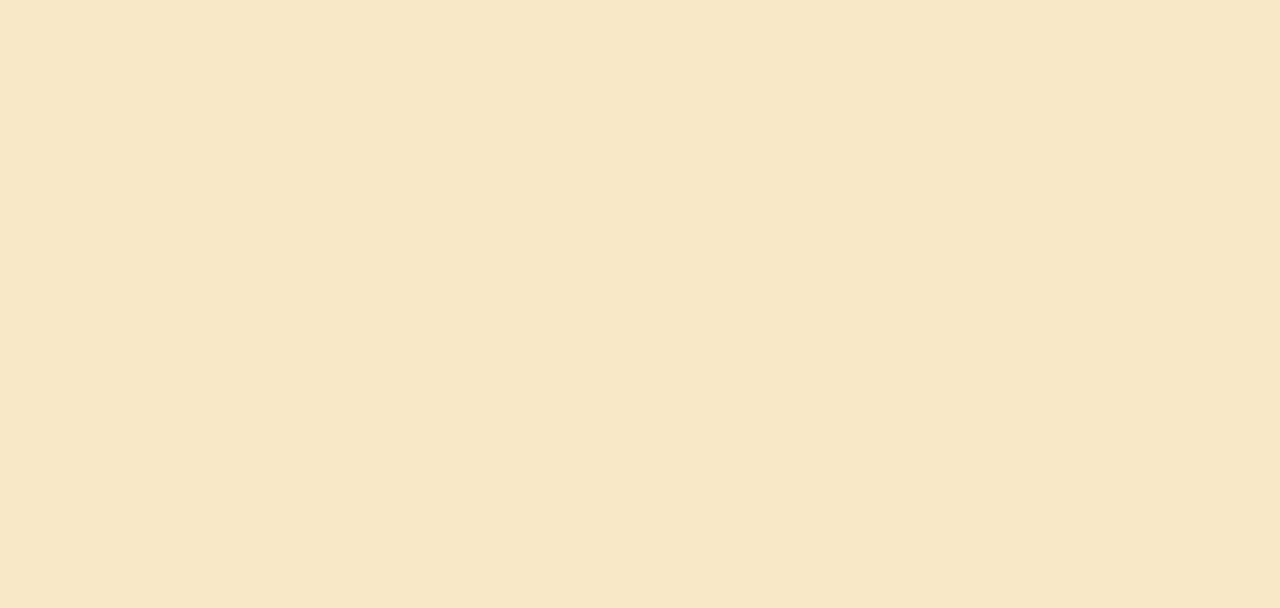
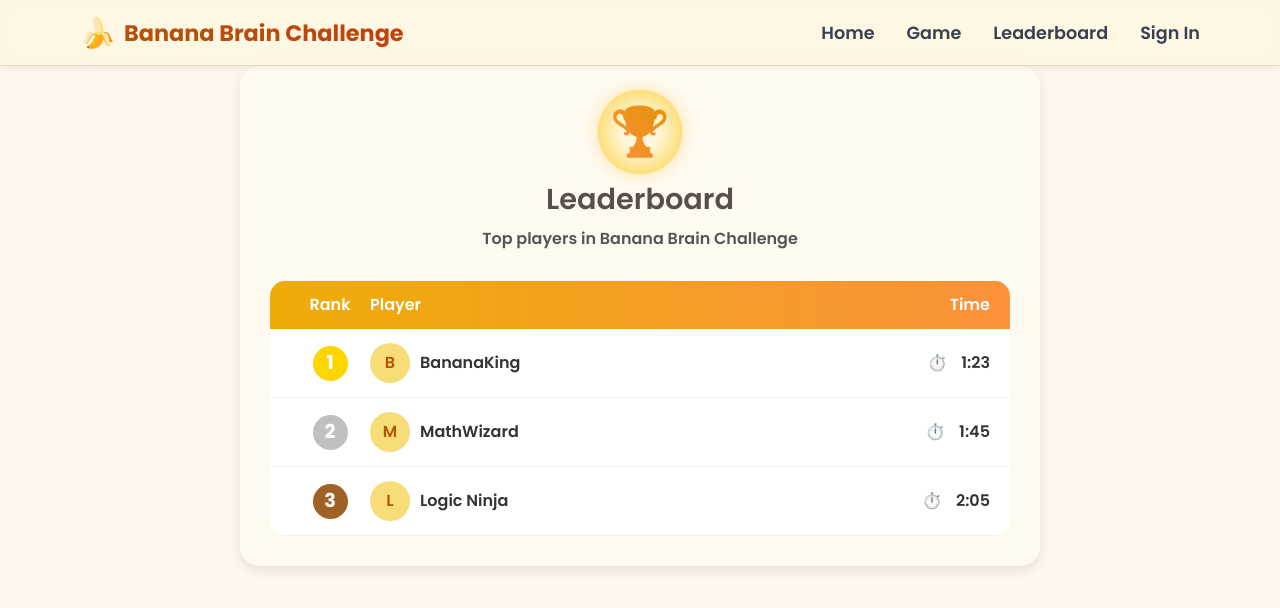
Before and after one commit to Pranal1313/BananaReact, a React (Vite) app: page /Leaderboard in a window 1280 px wide. Before the commit this address had no page. Shown: the top 608 px of the page. Built offline with nearby package versions, Linux system fonts and the light colour scheme.

Commit message:
Completed Leaderboard UI

```diff
--- a/src/App.jsx
+++ b/src/App.jsx
@@ -97,7 +97,7 @@ export default function App() {
                 </li>
                 <li className="flex items-start gap-3">
                   <span className="text-yellow-600 mt-1">•</span>
-                  <span>For each wrong answer, a <strong>+5 second penalty</strong> will be added to your total time.</span>
+                  <span>For each wrong answer, a <strong>+15 second penalty</strong> will be added to your total time.</span>
                 </li>
                 <li className="flex items-start gap-3">
                   <span className="text-yellow-600 mt-1">•</span>
@@ -105,7 +105,7 @@ export default function App() {
                 </li>
               </ul>
               <p className="text-center text-lg pt-4 font-normal">
-                💡 Think fast, stay sharp, and aim for the fastest brain! ⚡
+                💡 Think fast, stay sharp, and aim for the leaderboard ! ⚡
               </p>
             </div>
           </Card>
--- a/src/components/Game.jsx
+++ b/src/Game.jsx
@@ -1,6 +1,6 @@
 import React, { useEffect, useState } from "react";
 import axios from "axios";
-import Navbar from "../components/Navbar";
+import Navbar from "./components/Navbar";
 import "./Game.css";
 
 export default function Game() {
--- /dev/null
+++ b/src/Leaderboard.css
@@ -0,0 +1,189 @@
+/* === Page Background === */
+
+.leaderboard-page {
+    min-height: 100vh;
+    background: #fff7ed;
+    font-family: "Poppins", sans-serif;
+    color: #333;
+}
+
+
+/* === Container === */
+
+.leaderboard-container {
+    max-width: 800px;
+    margin: 66px auto;
+    /* ⬅️ increased from 60px for spacing below navbar */
+    padding: 30px;
+    text-align: center;
+    background: #fffaf0;
+    border-radius: 20px;
+    box-shadow: 0 4px 12px rgba(0, 0, 0, 0.1);
+    position: relative;
+    z-index: 1;
+}
+
+
+/* === Header Section === */
+
+.header-section {
+    margin-bottom: 30px;
+    position: relative;
+    display: flex;
+    flex-direction: column;
+    align-items: center;
+}
+
+
+/* === Trophy Circle Background === */
+
+.trophy-icon {
+    position: relative;
+    /* Make this relative for absolute ::before */
+    display: inline-block;
+    /* Needed for positioning pseudo */
+    font-size: 3rem;
+    background: linear-gradient(45deg, #fb923c, #e29105);
+    -webkit-background-clip: text;
+    -webkit-text-fill-color: transparent;
+}
+
+.trophy-icon::before {
+    content: "";
+    position: absolute;
+    top: 50%;
+    left: 50%;
+    width: 85px;
+    height: 85px;
+    background: radial-gradient(circle, #fff7db 30%, #fcd34d 90%);
+    border-radius: 50%;
+    transform: translate(-50%, -50%);
+    z-index: -1;
+    box-shadow: 0 0 15px rgba(249, 187, 45, 0.4);
+}
+
+.header-section h2 {
+    color: #584e4e;
+    font-size: 1.8rem;
+    margin-top: 10px;
+    margin-bottom: 6px;
+}
+
+.subtitle {
+    color: #555;
+    font-size: 1rem;
+}
+
+
+/* === Table === */
+
+.table {
+    width: 100%;
+    border-radius: 15px;
+    overflow: hidden;
+}
+
+.table-header {
+    display: flex;
+    justify-content: space-between;
+    background: linear-gradient(90deg, #edac07, #fb923c);
+    color: white;
+    font-weight: 600;
+    padding: 12px 20px;
+}
+
+.table-row {
+    display: flex;
+    justify-content: space-between;
+    align-items: center;
+    background: #fff;
+    padding: 14px 20px;
+    border-bottom: 1px solid #f1f1f1;
+    transition: background 0.2s ease;
+}
+
+.table-row:hover {
+    background: #fff7e6;
+}
+
+
+/* === Columns === */
+
+.col-rank,
+.col-player,
+.col-time {
+    display: flex;
+    align-items: center;
+    gap: 10px;
+}
+
+.col-rank {
+    width: 80px;
+    justify-content: center;
+}
+
+.col-player {
+    flex: 1;
+    justify-content: flex-start;
+}
+
+.col-time {
+    width: 120px;
+    justify-content: flex-end;
+}
+
+
+/* === Rank Medals === */
+
+.medal {
+    font-size: 1.2rem;
+    font-weight: bold;
+    color: #fff;
+    background: #fbbf24;
+    width: 35px;
+    height: 35px;
+    border-radius: 50%;
+    display: flex;
+    align-items: center;
+    justify-content: center;
+}
+
+.gold .medal {
+    background: rgb(255, 213, 0);
+}
+
+.silver .medal {
+    background: silver;
+}
+
+.bronze .medal {
+    background: #9f6226;
+}
+
+
+/* === Avatar + Player Name === */
+
+.avatar {
+    width: 40px;
+    height: 40px;
+    background: #f6dd78;
+    border-radius: 50%;
+    display: flex;
+    align-items: center;
+    justify-content: center;
+    font-weight: 600;
+    color: #b45309;
+}
+
+.name {
+    font-weight: 600;
+    color: #333;
+}
+
+
+/* === Clock Icon === */
+
+.clock {
+    font-size: 1rem;
+    margin-right: 4px;
+}
--- /dev/null
+++ b/src/Leaderboard.jsx
@@ -0,0 +1,58 @@
+import React, { useEffect, useState } from "react";
+import Navbar from "./components/Navbar";
+import "./Leaderboard.css";
+
+export default function Leaderboard() {
+  const [players, setPlayers] = useState([]);
+
+  useEffect(() => {
+    // Simulate leaderboard data
+    setPlayers([
+      { rank: 1, name: "BananaKing", time: "1:23" },
+      { rank: 2, name: "MathWizard", time: "1:45" },
+      { rank: 3, name: "Logic Ninja", time: "2:05" },
+    ]);
+  }, []);
+
+  return (
+    <div className="leaderboard-page">
+      <Navbar />
+
+      <div className="leaderboard-container">
+        <div className="header-section">
+          <div className="trophy-icon">🏆</div>
+          <h2>Leaderboard</h2>
+          <p className="subtitle">Top players in Banana Brain Challenge</p>
+        </div>
+
+        <div className="table">
+          <div className="table-header">
+            <span className="col-rank">Rank</span>
+            <span className="col-player">Player</span>
+            <span className="col-time">Time</span>
+          </div>
+
+          {players.map((p) => (
+            <div
+              key={p.rank}
+              className={`table-row ${
+                p.rank === 1 ? "gold" : p.rank === 2 ? "silver" : "bronze"
+              }`}
+            >
+              <span className="col-rank">
+                <span className="medal">{p.rank}</span>
+              </span>
+              <span className="col-player">
+                <div className="avatar">{p.name.charAt(0)}</div>
+                <span className="name">{p.name}</span>
+              </span>
+              <span className="col-time">
+                <span className="clock">⏱️</span> {p.time}
+              </span>
+            </div>
+          ))}
+        </div>
+      </div>
+    </div>
+  );
+}
--- a/src/components/Navbar.jsx
+++ b/src/components/Navbar.jsx
@@ -22,7 +22,7 @@ export default function Navbar() {
           <Link to="/game" className="navbar-link">
             Game
           </Link>
-          <Link to="/leaderboard" className="navbar-link">
+          <Link to="/Leaderboard" className="navbar-link">
             Leaderboard
           </Link>
           <Link to="/auth" className="navbar-link">
--- a/src/main.jsx
+++ b/src/main.jsx
@@ -3,8 +3,9 @@ import React from "react";
 import ReactDOM from "react-dom/client";
 import { BrowserRouter, Routes, Route } from "react-router-dom";
 import App from "./App";                  // Home page
-import Game from "./components/Game";     // Game page
+import Game from "./Game";     // Game page
 import Auth from "./Auth";                // Sign In / Sign Up page
+import Leaderboard from "./Leaderboard";  // 🏆 Leaderboard page
 import "./index.css";
 
 ReactDOM.createRoot(document.getElementById("root")).render(
@@ -17,6 +18,9 @@ ReactDOM.createRoot(document.getElementById("root")).render(
         {/* 🎮 Game page */}
         <Route path="/game" element={<Game />} />
 
+        {/* 🏆 Leaderboard page */}
+        <Route path="/Leaderboard" element={<Leaderboard />} />
+
         {/* 🔐 Sign-in / Auth page */}
         <Route path="/auth" element={<Auth />} />
       </Routes>
```
Also changed, not shown: src/Game.css (renamed from src/components/Game.css).
